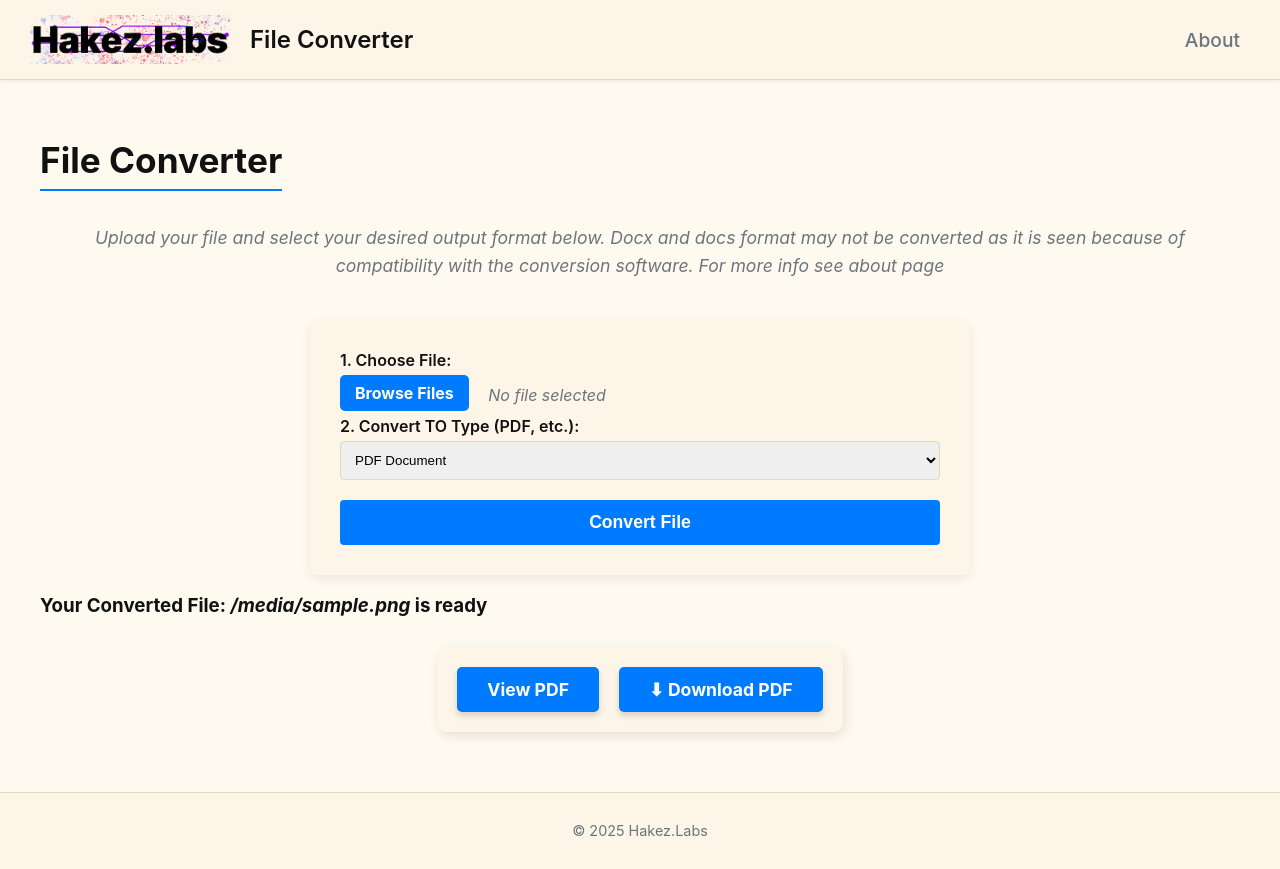
After one commit to adityamaharjan/converter, a Django app: template templates/result.html in a window 1280 px wide; the page is wider, and only the part inside the window is pictured. The commit adds this page. Run offline with Django 5.2, Linux system fonts and the light colour scheme; tables that the repository leaves empty hold one stand-in row (values such as "Sample post"); the template is opened without the code that fills it: values that come from a table or form of the project are taken from there, most other values are stand-ins (such as "Sample title", 1, 10 or a date in 2020).

Commit message:
pdf funcitoning and basic ui done

```diff
--- a/converter/settings.py
+++ b/converter/settings.py
@@ -28,6 +28,7 @@ DEBUG = config('DEBUG', default=False, cast=bool)
 
 ALLOWED_HOSTS = ['*']
 
+CSRF_TRUSTED_ORIGINS = config('CSRF_TRUSTED_ORIGINS').split(',')
 
 
 # Application definition
@@ -122,7 +123,8 @@ STATIC_URL = 'static/'
 # Directory where 'collectstatic' will place ALL files for deployment.
 STATIC_ROOT = os.path.join(BASE_DIR, 'static_prod')
 
-
+MEDIA_ROOT = os.path.join(BASE_DIR, 'media')
+MEDIA_URL = '/media/'
 
 # Directory where Django should look for project-level static files (in development).
 STATICFILES_DIRS = [
--- a/converter/urls.py
+++ b/converter/urls.py
@@ -17,10 +17,17 @@ Including another URLconf
 from django.contrib import admin
 from django.urls import path
 from converterapp import views
+from django.views.generic import RedirectView
+from django.conf import settings
+from django.conf.urls.static import static
 
 urlpatterns = [
     path('admin/', admin.site.urls),
     path('about/', views.about, name='about'),
-    path('', views.index, name='index'),
+    path('', views.placeholder, name='placeholder'),
+    path('index/', views.index, name='index'),
     path('convert/', views.convert, name='convert'),
-]
+    path('result/<str:filename>', views.result, name='result'),
+    # path('download/<str:filename>', views.download, name='download'),
+    path('favicon.ico', RedirectView.as_view(url=settings.STATIC_URL + 'favicon.ico')),
+] + static(settings.MEDIA_URL, document_root=settings.MEDIA_ROOT)
--- a/converterapp/forms.py
+++ b/converterapp/forms.py
@@ -3,10 +3,11 @@ from django import forms
 # Only document formats for the target conversion
 DOC_CHOICES = [
     ('pdf', 'PDF Document'),
-    ('docx', 'Microsoft Word (DOCX)'),
-    ('odt', 'OpenDocument Text (ODT)'),
-    ('txt', 'Plain Text (TXT)'),
-    ('html', 'Web Page (HTML)'),
+    ('png', 'PNG Image'),
+    # ('docx', 'Microsoft Word (DOCX)'),
+    # ('odt', 'OpenDocument Text (ODT)'),
+
+
     # Add other document formats here
 ]
 
--- a/static/css/index.css
+++ b/static/css/index.css
@@ -138,3 +138,10 @@ button[type="submit"]:active {
     white-space: nowrap;
     text-overflow: ellipsis;
 }
+
+.tagline {
+    font-style: italic;
+    color: var(--secondary-color);
+    margin-bottom: 40px;
+    text-align: center;
+}
--- /dev/null
+++ b/static/css/results.css
@@ -0,0 +1,49 @@
+
+
+/* Container for download links */
+.pdf-container {
+    display: flex;
+    justify-content: space-between;
+    align-items: center; /* Center content horizontally */
+
+    gap: 20px;
+    padding: 20px;
+    max-width: fit-content;
+    margin: 30px auto;
+    background-color: var(--header-footer-bg);
+    border-radius: 10px;
+    box-shadow: 2px 4px 12px rgba(0, 0, 0, 0.1);
+}
+
+
+
+.pdf-container p a:hover {
+    color: #117a8b;
+}
+
+/* Download Button */
+
+.download-btn {
+    display: inline-block;
+    padding: 12px 30px;
+
+    background-color: #007bff;
+    color: white !important;
+    text-decoration: none;
+    border-radius: 5px;
+    font-size: 1.1rem;
+    font-weight: bold;
+    text-align: center;
+    transition: background-color 0.3s ease, transform 0.1s ease;
+
+    box-shadow: 0 4px 6px rgba(0, 0, 0, 0.15);
+}
+
+.download-btn:hover {
+    background-color: #0056b3;
+    box-shadow: 0 6px 10px rgba(0, 0, 0, 0.2);
+}
+
+.download-btn:active {
+    transform: translateY(1px);
+}
--- a/static/css/styles.css
+++ b/static/css/styles.css
@@ -4,11 +4,16 @@
 :root {
     --primary-color: #007bff; /* Blue for links and highlights */
     --secondary-color: #6c757d; /* Gray for subtle text */
-    --background-color: #f8f9fa; /* Light background */
-    --text-color: #343a40; /* Dark text */
-    --header-footer-bg: #ffffff; /* White background for header/footer */
-    --border-color: #dee2e6;
+    --background-color: #fffaef; /* Light background */
+    --text-color: #101111; /* Dark text */
+    --header-footer-bg: #fcf4e4b0; /* White background for header/footer */
+    --border-color: #e2dab8;
     --font-stack: -apple-system, BlinkMacSystemFont, "Segoe UI", Roboto, "Helvetica Neue", Arial, sans-serif;
+}
+
+html,
+body {
+    overflow-x: hidden;
 }
 
 body {
@@ -18,6 +23,7 @@ body {
     color: var(--text-color);
     background-color: var(--background-color);
     min-height: 100vh;
+    min-width: 100vw;
     display: flex;
     flex-direction: column; /* Allows main to grow and footer to be at the bottom */
 }
@@ -40,7 +46,7 @@ header {
     border-bottom: 1px solid var(--border-color);
     padding: 15px 30px;
     display: flex;
-    justify-content: space-between; /* Puts logo on the left, nav on the right */
+    justify-content: space-between;
     align-items: center;
     box-shadow: 0 2px 4px rgba(0, 0, 0, 0.05);
 }
@@ -68,6 +74,7 @@ nav li {
 }
 
 nav a {
+    font-size: 1.2rem;
     color: var(--secondary-color);
     font-weight: 500;
     padding: 5px 10px;
@@ -87,10 +94,10 @@ nav a:hover {
 main {
     flex-grow: 1; /* Key to pushing the footer down */
     width: 100%;
-    max-width: 1200px; /* Constrains content width for readability */
-    margin: 30px auto; /* Centers content with vertical spacing */
+    max-width: 1200px;
+    margin: 30px auto;
     padding: 0 30px;
-    box-sizing: border-box; /* Include padding in the element's total width and height */
+
 }
 
 /*
@@ -104,3 +111,13 @@ footer {
     color: var(--secondary-color);
     font-size: 0.9rem;
 }
+
+.logo {
+    width: 200px;
+    height: auto;
+}
+.headerlogo {
+    display: flex;
+    align-items: center;
+    gap: 20px;
+}
--- a/templates/base.html
+++ b/templates/base.html
@@ -4,7 +4,8 @@
 <html lang="en">
 <head>
     <meta charset="UTF-8" />
-    <title>{% block title %}My Django Site{% endblock %}</title>
+    <title>{% block title %}A file converter by Hakez Labs{% endblock %}</title>
+    <meta name="viewport" content="width=device-width, initial-scale=1.0">
     <link rel="stylesheet" href="{% static 'css/styles.css' %}">
     {% block stylesheets %}
     <!-- Additional stylesheets can be included here -->
@@ -13,7 +14,10 @@
 <body>
 
 <header>
-    <h1>My Site Logo/ navbar</h1>
+    <div class="headerlogo">
+    <img src="{% static 'images/hakezlabs.png' %}" alt="hakez labs logo" class="logo">
+    <h1> File Converter</h1>
+    </div>
     <nav>
         <ul>
 
@@ -30,7 +34,7 @@
 
 <footer>
     {% block footer %}
-    <p>© 2025 My Site</p>
+    <p>© 2025 Hakez.Labs</p>
     {% endblock %}
 </footer>
 
--- a/templates/index.html
+++ b/templates/index.html
@@ -6,13 +6,16 @@
 
 {% block stylesheets %}
       <link rel="stylesheet" href="{% static 'css/index.css' %}">
+      <link rel="stylesheet" href="{% static 'css/results.css' %}">
 {% endblock %}
 
 
 {% block content %}
 <div class="converter-container">
-    <h2>Simple File Converter</h2>
-    <p class="tagline">Upload your file and select your desired output format below.</p>
+    <h2>File Converter</h2>
+    <p class="tagline">Upload your file and select your desired output format below.
+        <i>Docx and docs format may not be converted as it is seen because of compatibility with the conversion software. For more info see about page</i>
+    </p>
 
     <form action="{% url 'convert' %}" method="post" enctype="multipart/form-data" class="conversion-form">
         {% csrf_token %}
@@ -42,7 +45,14 @@
             Convert File
         </button>
     </form>
+
+{% block results %}
+
+{% endblock %}
+
 </div>
+
+
 
 <script>
     // JavaScript to update the displayed file name after selection
--- /dev/null
+++ b/templates/result.html
@@ -0,0 +1,14 @@
+{% extends "index.html" %}
+{% load static %}
+
+{% block results %}
+    <h3>Your Converted File: <i>{{ filename }}</i>  is ready</h3>
+
+    <div class="pdf-container">
+
+        <a href="{{ file_url }}" class="download-btn" target="_blank">View PDF</a>
+        <a href="{{ file_url }}" class="download-btn" download>⬇ Download PDF</a>
+    </div>
+
+
+{% endblock %}
```
Also changed, not shown: converterapp/utils.py (added, +76 -0 lines), converterapp/views.py (+48 -31 lines), static/favicon.ico (added), static/images/download.png (added), static/images/hakezlabs.png (added), 1 other file.
